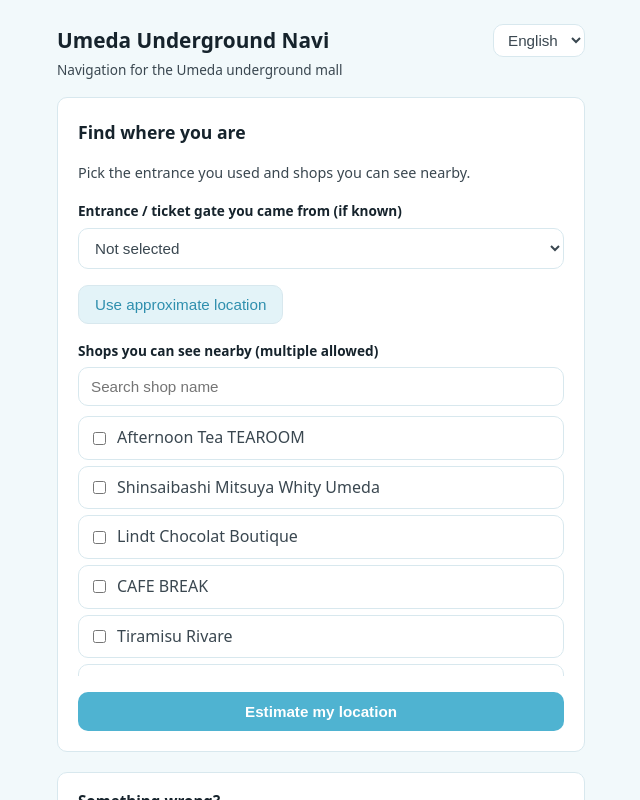
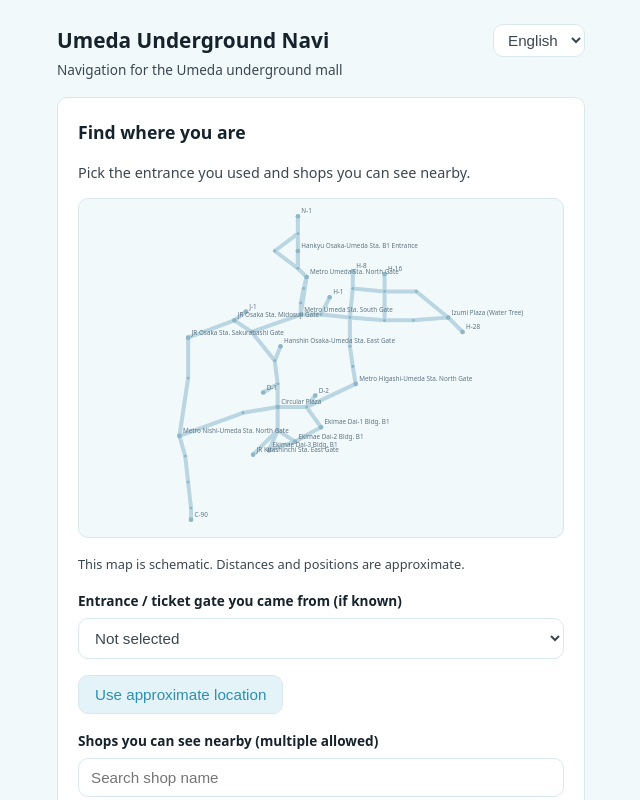
Before and after one commit to naki0227/umeda_underground_map, a React (Vite) app: page / in a window 1280 px wide. Shown: the top 800 px of the page, without its empty margins (319-959 px from the left). Built offline with nearby package versions, Linux system fonts and the light colour scheme.

Commit message:
feat(frontend): add schematic SVG map view with route highlight and markers
Co-Authored-By: Claude Fable 5 <noreply@anthropic.com>

```diff
--- a/src/App.tsx
+++ b/src/App.tsx
@@ -32,6 +32,7 @@ export default function App() {
           <DestinationScreen
             graph={graph}
             shops={umedaMap.shops}
+            currentNodeId={nav.currentNodeId}
             onChoose={nav.chooseDestination}
           />
         )}
--- /dev/null
+++ b/src/components/MapView.tsx
@@ -0,0 +1,154 @@
+import { useMemo } from 'react';
+import { useTranslation } from 'react-i18next';
+import type { Graph } from '../domain/graph';
+import type { MapNode, NodeId } from '../domain/types';
+import { localized } from '../i18n';
+
+interface Props {
+  graph: Graph;
+  /** 経路（順序付きノード列）をハイライトする */
+  routeNodeIds?: NodeId[];
+  /** 現在地マーカー */
+  currentNodeId?: NodeId | null;
+  /** 目的地マーカー */
+  destinationNodeId?: NodeId | null;
+  /** 位置推定の候補（薄くハイライト） */
+  candidateNodeIds?: NodeId[];
+}
+
+interface Line {
+  key: string;
+  x1: number;
+  y1: number;
+  x2: number;
+  y2: number;
+}
+
+const PADDING_M = 60;
+
+/** 北=+y の平面座標をSVG座標系（下向き+y）へ */
+const sy = (y: number) => -y;
+
+/**
+ * 地下街の通路網を俯瞰表示する静的マップ。
+ * 位置の追跡はせず、渡されたマーカーだけを描画する。
+ */
+export function MapView({
+  graph,
+  routeNodeIds,
+  currentNodeId,
+  destinationNodeId,
+  candidateNodeIds,
+}: Props) {
+  const { t, i18n } = useTranslation();
+
+  const nodes = useMemo(() => [...graph.nodes.values()], [graph]);
+
+  const lines = useMemo<Line[]>(() => {
+    const result: Line[] = [];
+    for (const [fromId, edges] of graph.adjacency) {
+      const from = graph.nodes.get(fromId);
+      if (!from) continue;
+      for (const edge of edges) {
+        if (fromId >= edge.to) continue; // 双方向分の重複を除く
+        const to = graph.nodes.get(edge.to);
+        if (!to) continue;
+        result.push({
+          key: `${fromId}--${edge.to}`,
+          x1: from.x,
+          y1: sy(from.y),
+          x2: to.x,
+          y2: sy(to.y),
+        });
+      }
+    }
+    return result;
+  }, [graph]);
+
+  const viewBox = useMemo(() => {
+    const xs = nodes.map((n) => n.x);
+    const ys = nodes.map((n) => sy(n.y));
+    const minX = Math.min(...xs) - PADDING_M;
+    const minY = Math.min(...ys) - PADDING_M;
+    const width = Math.max(...xs) - Math.min(...xs) + PADDING_M * 2;
+    const height = Math.max(...ys) - Math.min(...ys) + PADDING_M * 2;
+    return `${minX} ${minY} ${width} ${height}`;
+  }, [nodes]);
+
+  const routePoints = useMemo(() => {
+    if (!routeNodeIds || routeNodeIds.length < 2) return null;
+    return routeNodeIds
+      .map((id) => graph.nodes.get(id))
+      .filter((n): n is MapNode => n !== undefined)
+      .map((n) => `${n.x},${sy(n.y)}`)
+      .join(' ');
+  }, [graph, routeNodeIds]);
+
+  const candidateSet = new Set(candidateNodeIds ?? []);
+  const labeled = nodes.filter(
+    (n) => n.kind === 'gate' || n.kind === 'landmark' || n.kind === 'exit',
+  );
+  const nodeAt = (id: NodeId | null | undefined) => (id ? graph.nodes.get(id) : undefined);
+  const current = nodeAt(currentNodeId);
+  const destination = nodeAt(destinationNodeId);
+
+  return (
+    <figure className="map-view">
+      <svg viewBox={viewBox} role="img" aria-label={t('map.title')} data-testid="map-view">
+        {lines.map((line) => (
+          <line
+            key={line.key}
+            className="map-edge"
+            x1={line.x1}
+            y1={line.y1}
+            x2={line.x2}
+            y2={line.y2}
+          />
+        ))}
+        {routePoints !== null && (
+          <polyline className="map-route" points={routePoints} data-testid="map-route" />
+        )}
+        {nodes.map((node) => (
+          <circle
+            key={node.id}
+            className={candidateSet.has(node.id) ? 'map-node candidate' : 'map-node'}
+            cx={node.x}
+            cy={sy(node.y)}
+            r={candidateSet.has(node.id) ? 16 : node.kind === 'junction' ? 5 : 8}
+          />
+        ))}
+        {labeled.map((node) => (
+          <text key={`label-${node.id}`} className="map-label" x={node.x + 12} y={sy(node.y) - 10}>
+            {node.exitNo !== undefined ? node.exitNo : localized(node.name, i18n.language)}
+          </text>
+        ))}
+        {destination !== undefined && (
+          <g data-testid="map-destination">
+            <circle
+              className="map-marker destination"
+              cx={destination.x}
+              cy={sy(destination.y)}
+              r={18}
+            />
+            <text
+              className="map-marker-label destination"
+              x={destination.x + 22}
+              y={sy(destination.y) + 8}
+            >
+              {t('map.destination')}
+            </text>
+          </g>
+        )}
+        {current !== undefined && (
+          <g data-testid="map-current">
+            <circle className="map-marker current" cx={current.x} cy={sy(current.y)} r={18} />
+            <text className="map-marker-label current" x={current.x + 22} y={sy(current.y) + 8}>
+              {t('map.you')}
+            </text>
+          </g>
+        )}
+      </svg>
+      <figcaption className="hint">{t('map.caption')}</figcaption>
+    </figure>
+  );
+}
--- a/src/features/destination/DestinationScreen.tsx
+++ b/src/features/destination/DestinationScreen.tsx
@@ -1,5 +1,6 @@
 import { useMemo, useState } from 'react';
 import { useTranslation } from 'react-i18next';
+import { MapView } from '../../components/MapView';
 import type { Graph } from '../../domain/graph';
 import type { MapNode, NodeId, Shop } from '../../domain/types';
 import { localized } from '../../i18n';
@@ -7,12 +8,13 @@ import { localized } from '../../i18n';
 interface Props {
   graph: Graph;
   shops: Shop[];
+  currentNodeId: NodeId | null;
   onChoose: (nodeId: NodeId) => void;
 }
 
 type Tab = 'exits' | 'shops';
 
-export function DestinationScreen({ graph, shops, onChoose }: Props) {
+export function DestinationScreen({ graph, shops, currentNodeId, onChoose }: Props) {
   const { t, i18n } = useTranslation();
   const [tab, setTab] = useState<Tab>('exits');
   const [query, setQuery] = useState('');
@@ -39,6 +41,9 @@ export function DestinationScreen({ graph, shops, onChoose }: Props) {
   return (
     <section className="screen">
       <h2>{t('destination.title')}</h2>
+
+      <MapView graph={graph} currentNodeId={currentNodeId} />
+
       <div className="tabs" role="tablist">
         <button
           type="button"
--- a/src/features/locate/LocateScreen.tsx
+++ b/src/features/locate/LocateScreen.tsx
@@ -1,5 +1,6 @@
 import { useMemo, useState } from 'react';
 import { useTranslation } from 'react-i18next';
+import { MapView } from '../../components/MapView';
 import type { Graph } from '../../domain/graph';
 import { locate, type LocationCandidate } from '../../domain/locate';
 import type { NodeId, Shop } from '../../domain/types';
@@ -57,6 +58,8 @@ export function LocateScreen({ graph, shops, onConfirm }: Props) {
     <section className="screen">
       <h2>{t('locate.title')}</h2>
       <p className="description">{t('locate.description')}</p>
+
+      <MapView graph={graph} candidateNodeIds={candidates?.map((c) => c.nodeId)} />
 
       <label className="field">
         <span>{t('locate.entranceLabel')}</span>
--- a/src/features/route/RouteScreen.tsx
+++ b/src/features/route/RouteScreen.tsx
@@ -1,6 +1,7 @@
 import { useMemo } from 'react';
 import { useTranslation } from 'react-i18next';
 import { WALK_SPEED_M_PER_MIN } from '../../app/config';
+import { MapView } from '../../components/MapView';
 import { buildSteps, type RouteStep } from '../../domain/directions';
 import type { Graph } from '../../domain/graph';
 import { findRoute } from '../../domain/route';
@@ -53,6 +54,13 @@ export function RouteScreen({ graph, fromNodeId, toNodeId, onLost, onNewSearch }
         {t('route.to', { name: nodeName(toNodeId) })}
       </p>
 
+      <MapView
+        graph={graph}
+        routeNodeIds={result?.route.nodeIds}
+        currentNodeId={fromNodeId}
+        destinationNodeId={toNodeId}
+      />
+
       {result === null ? (
         <p className="hint warn">{t('route.notFound')}</p>
       ) : (
--- a/src/i18n/locales/en.ts
+++ b/src/i18n/locales/en.ts
@@ -53,6 +53,12 @@ export const en: Resource = {
     description: 'If a shop or exit differs from reality, please let us know.',
     link: 'Report an error (Google Form)',
   },
+  map: {
+    title: 'Umeda underground map',
+    you: 'You are here',
+    destination: 'Destination',
+    caption: 'This map is schematic. Distances and positions are approximate.',
+  },
   language: {
     label: 'Language',
   },
--- a/src/i18n/locales/ja.ts
+++ b/src/i18n/locales/ja.ts
@@ -49,6 +49,12 @@ export const ja = {
     description: 'お店や出口の情報が実際と違う場合は、こちらから教えてください。',
     link: '間違いを報告する（Googleフォーム）',
   },
+  map: {
+    title: '梅田地下マップ',
+    you: '現在地',
+    destination: '目的地',
+    caption: 'マップは概略図です。距離・位置関係はおおよその目安です。',
+  },
   language: {
     label: '言語',
   },
--- a/src/index.css
+++ b/src/index.css
@@ -243,6 +243,73 @@ button.candidate:hover {
   border-radius: var(--radius);
 }
 
+.map-view {
+  margin: 12px 0 16px;
+}
+
+.map-view svg {
+  width: 100%;
+  height: auto;
+  max-height: 340px;
+  background: var(--bg-soft);
+  border: 1px solid var(--border);
+  border-radius: var(--radius);
+}
+
+.map-edge {
+  stroke: #b9d6e2;
+  stroke-width: 14;
+  stroke-linecap: round;
+}
+
+.map-route {
+  fill: none;
+  stroke: var(--accent);
+  stroke-width: 16;
+  stroke-linecap: round;
+  stroke-linejoin: round;
+  opacity: 0.9;
+}
+
+.map-node {
+  fill: #8fb6c6;
+}
+
+.map-node.candidate {
+  fill: var(--accent);
+  opacity: 0.45;
+}
+
+.map-label {
+  font-size: 22px;
+  fill: #5c7482;
+}
+
+.map-marker.current {
+  fill: var(--accent-strong);
+  stroke: #ffffff;
+  stroke-width: 5;
+}
+
+.map-marker.destination {
+  fill: var(--warn);
+  stroke: #ffffff;
+  stroke-width: 5;
+}
+
+.map-marker-label {
+  font-size: 28px;
+  font-weight: 700;
+}
+
+.map-marker-label.current {
+  fill: var(--accent-strong);
+}
+
+.map-marker-label.destination {
+  fill: var(--warn);
+}
+
 .app-footer {
   margin-top: 20px;
   padding: 16px 20px;
```
Also changed, not shown: 1 other file (tests, documents, lock files or other folders).
